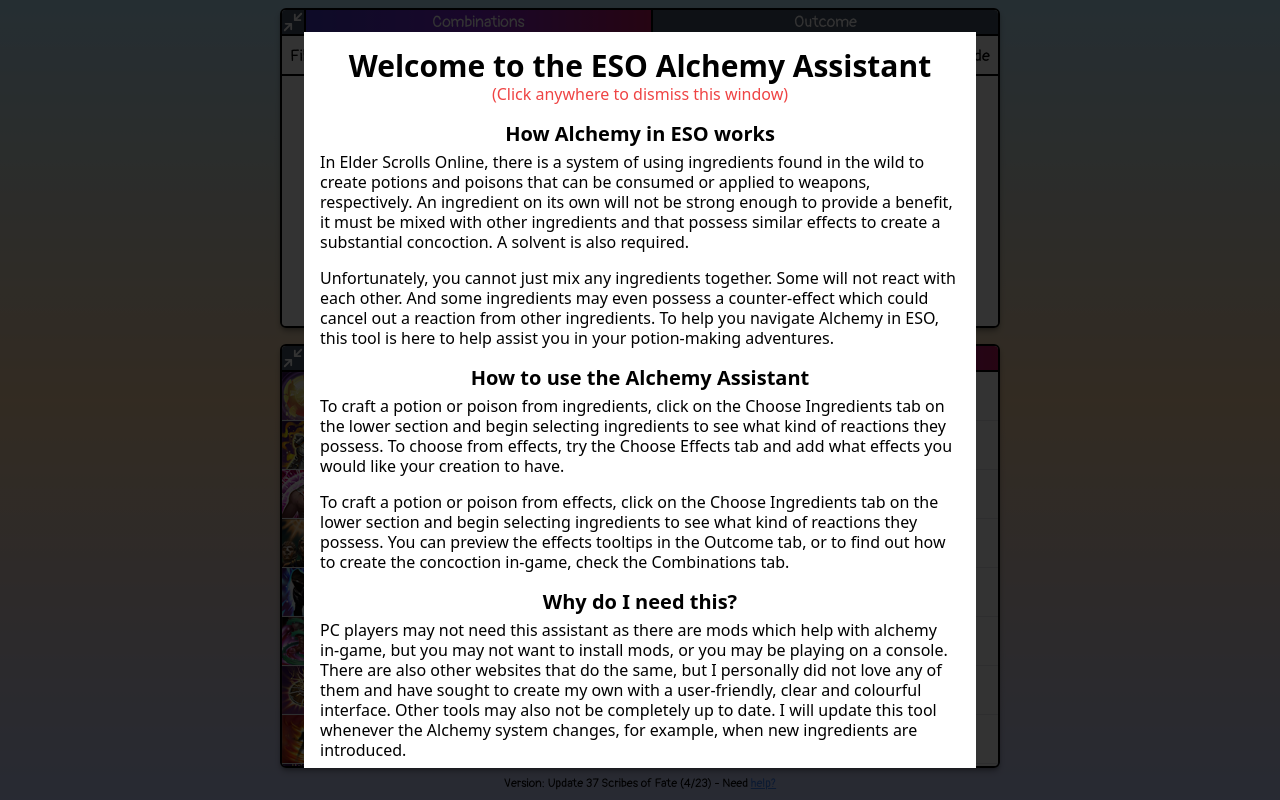
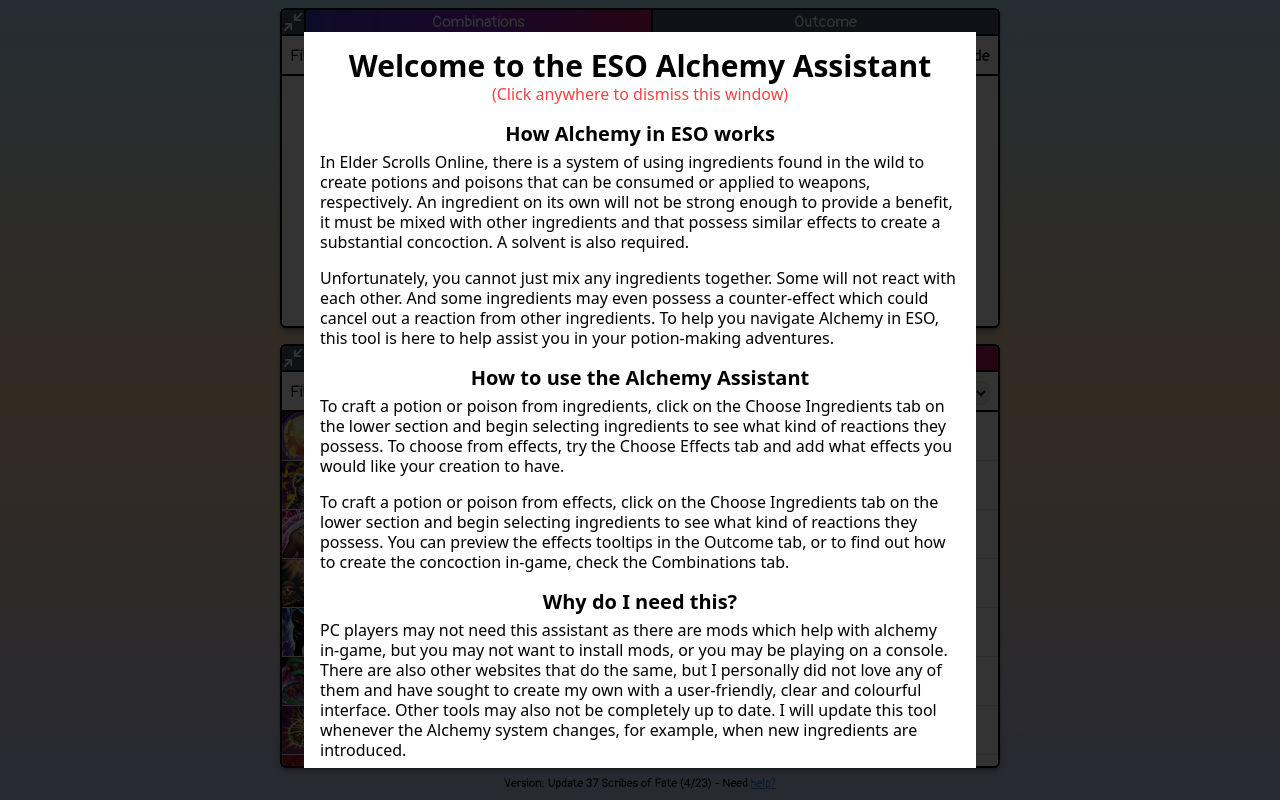
Before and after one commit to encodexed/alakaslam, a Next.js app: page /alchemy_assistant in a window 1280 px wide. Built offline with nearby package versions, Linux system fonts and the light colour scheme.

Commit message:
Add ingredients options, UX changes

```diff
--- a/src/components/Effects/PotionEffects.js
+++ b/src/components/Effects/PotionEffects.js
@@ -25,7 +25,7 @@ export default function PotionEffects(props) {
 
 	return (
 		<>
-			<div className='sticky z-10 top-[22px] xs:top-[26px]'>
+			<div className='sticky z-10 top-[62px] xs:top-[66px]'>
 				<SelectedEffects
 					selectedIDs={props.selectedIDs}
 					deselectEffect={props.deselectOne}
--- a/src/components/Ingredients/Ingredients.js
+++ b/src/components/Ingredients/Ingredients.js
@@ -33,7 +33,7 @@ export default function Ingredients(props) {
 
 	return (
 		<>
-			<div className='sticky z-10 top-[22px] xs:top-[26px]'>
+			<div className='sticky z-10 top-[62px] xs:top-[66px]'>
 				<SelectedIngredients
 					selectedIDs={props.selectedIDs}
 					deselectIngredient={props.deselectOne}
--- a/src/components/NoInput.js
+++ b/src/components/NoInput.js
@@ -3,7 +3,7 @@ export default function NoInput() {
 		<div className='mx-12 mt-20 leading-none text-center text-purple-600 xxs:m-28'>
 			<p>
 				Start adding ingredients or effects from below to create a concoction. If you
-				need help, click the Help button above.
+				need help, click the Help button at the bottom of the page.
 			</p>
 		</div>
 	);
--- /dev/null
+++ b/src/components/Options/ChooseIngredientsOptions.js
@@ -0,0 +1,17 @@
+export default function ChooseIngredientsOptions(props) {
+	return (
+		<div className='sticky z-30 flex h-10 py-2 bg-white border-b-2 border-black top-[26px]'>
+			<div className='flex-1 pl-2'>
+				Filter:
+				<input type='text' className='h-6 p-1 ml-1 border rounded-lg' placeholder='eg. Restore Health'/>
+			</div>
+         <div className='flex-1 pr-2 text-right'>
+            Level
+            <select className='h-6 ml-1 text-sm border rounded-lg'>
+               <option value="1" key="1">1</option>
+               <option value="cp150" key="10" selected>CP150</option>
+            </select>
+			</div>
+		</div>
+	);
+}
--- a/src/components/Options/CombinationsOptions.js
+++ b/src/components/Options/CombinationsOptions.js
@@ -2,7 +2,7 @@ import Toggle from "../UI/Toggle";
 
 export default function CombinationsOptions(props) {
 	return (
-		<div className='flex h-10 py-2 border-b-2 border-black'>
+		<div className='sticky z-30 flex h-10 py-2 bg-white border-b-2 border-black top-[26px]'>
 			<div className='flex-1 pl-2'>
 				Filter:
 				<input type='text' className='h-6 p-1 ml-1 border rounded-lg' placeholder='eg. Columbine'/>
--- a/src/components/UI/SectionCard.js
+++ b/src/components/UI/SectionCard.js
@@ -1,6 +1,7 @@
 import { useState } from "react";
 import SectionTabs from "./SectionTabs";
 import CombinationsOptions from "../Options/CombinationsOptions";
+import ChooseIngredientsOptions from "../Options/ChooseIngredientsOptions";
 
 export default function SectionCard(props) {
 	const [isSectionShown, setIsSectionShown] = useState(true);
@@ -36,18 +37,10 @@ export default function SectionCard(props) {
 				isViewingOutcome={props.isViewingOutcome}
 				selectionMode={props.selectionMode}
 			/>
-			{/* {props.tab1 === "Choose Ingredients" &&
-				props.selectionMode === "ingredients" && (
-					<div className='border-b-2 border-black h-7'>
-						Selecting Ingredients
-					</div>
-				)}
 			{props.tab1 === "Choose Ingredients" &&
 				props.selectionMode === "effects" && (
-					<div className='border-b-2 border-black h-7'>
-						Selecting Effects
-					</div>
-				)} */}
+					<ChooseIngredientsOptions />
+				)}
 			{props.tab1 === "Combinations" && !props.isViewingOutcome && (
 				<CombinationsOptions
 					toggleStrictMode={props.toggleStrictMode}
```
